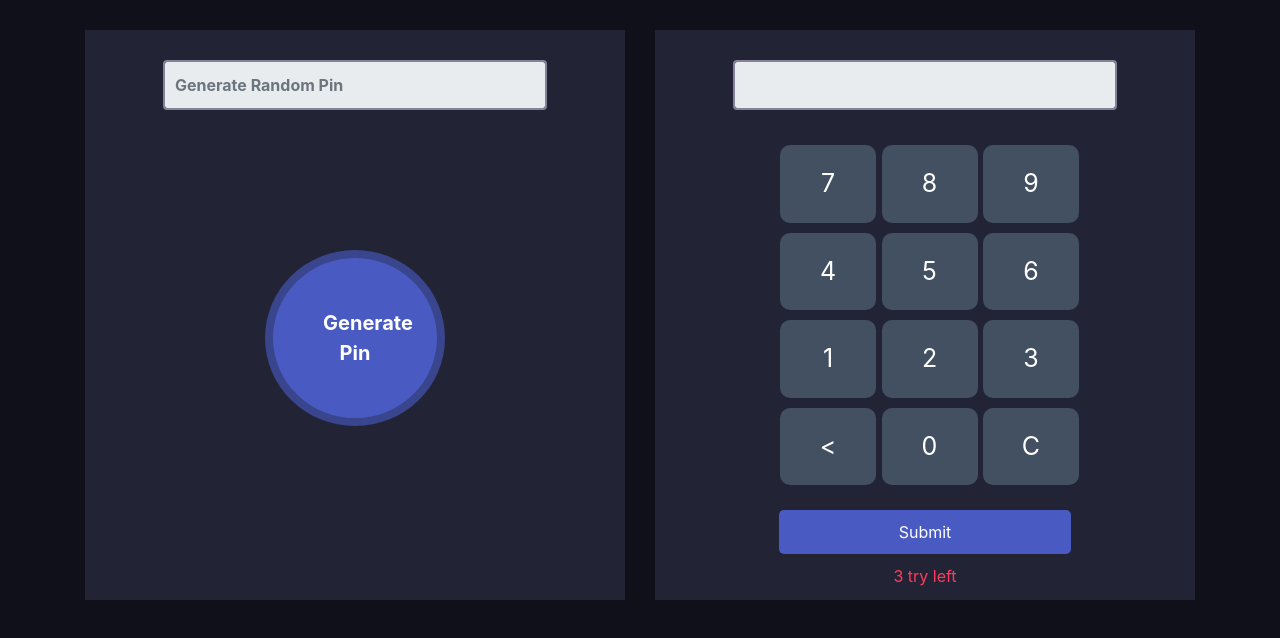
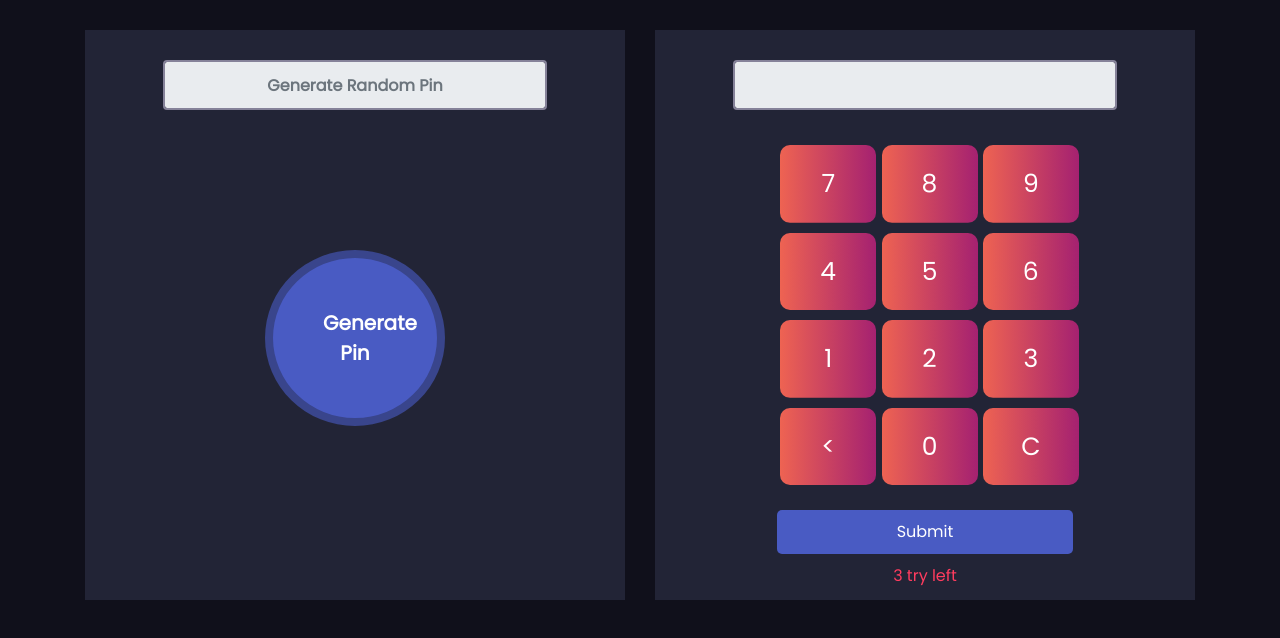
Before and after one commit to parijat-datta/pin-matcher, a plain HTML site: page index.html in a window 1280 px wide. Drawn offline with nearby package versions, Linux system fonts and the light colour scheme.

Commit message:
Finally The Project is Complete with Additional CSS

```diff
--- a/index.html
+++ b/index.html
@@ -4,6 +4,7 @@
         <meta charset="UTF-8">
         <meta name="viewport" content="width=device-width, initial-scale=1.0">
         <title>Pin Generator</title>
+        <link href="https://fonts.googleapis.com/css2?family=Poppins&display=swap" rel="stylesheet">
         <link rel="stylesheet" href="https://stackpath.bootstrapcdn.com/bootstrap/4.5.0/css/bootstrap.min.css" integrity="sha384-9aIt2nRpC12Uk9gS9baDl411NQApFmC26EwAOH8WgZl5MYYxFfc+NcPb1dKGj7Sk" crossorigin="anonymous">
         <link rel="stylesheet" href="style.css">
         <script src="script.js" async ></script>
@@ -21,9 +22,9 @@
             <div class="input-section half-width">
                 <input id="numberInput" class="form-control" type="text" disabled>
                 <div class="numbers">
-                    <div class="calc-body">
+                    <div id=calBody class="calc-body">
                         <div class="calc-button-row">
-                            <div id="7" onclick=" userInput(this.id)" class="button">7</span></div>
+                            <div  id="7" onclick=" userInput(this.id)" class="button">7</span></div>
                             <div id="8" onclick=" userInput(this.id)"  class="button">8</div>
                             <div id="9" onclick=" userInput(this.id)"  class="button">9</div>
                         </div>
--- a/script.js
+++ b/script.js
@@ -1,3 +1,5 @@
+//Generating 4 digit Random Numbers where Minimum is 1000 and Max is 9999
+
 function randomDigit(){
      const min=1000;
      const max=9999;
@@ -15,22 +17,21 @@ function randomDigit(){
     }
 
 
-
+    //Taking User Input (0-9) and Showing it to the Input Screen
     function userInput(clicked_id){
-
-
-//         let x=clicked_id;
-        let y=clicked_id;
+        let key=clicked_id;
         const str=document.getElementById('numberInput').value;
+        //Only 4-Digit Number will be Accepted
         if(str.length<4){
 
-document.getElementById('numberInput').value+=y;}
-
-
-
+document.getElementById('numberInput').value+=key;}
+        //Alert User if there is already 4 digits Have been Inserted
+        else if(str.length>=4){
+            alert("Pin can contain 4 Digits Only!");
+        }
     }
 
-
+   //Deleting the Last Element of the String using Back Cursor for Bonus Mark
     function backCursor(){
     const str=document.getElementById('numberInput').value;
 
@@ -41,77 +42,83 @@ document.getElementById('numberInput').value+=y;}
     }
 
 
+    //For clearing the Screen when C is Pressed for Bonus Mark
+
     function clearInput(){
 
         const str="";
         document.getElementById('numberInput').value=str;
 
+}
 
 
-
-    }
-
-
+  //Submit Button for the Result
 
     function submitButton(){
 
    const oldStr=document.getElementById('randomPin').value;
    const newStr=document.getElementById('numberInput').value;
 
+
+//Checking if both input is not Null and They are Matched
    if(oldStr==newStr&oldStr.length!=0&newStr.length!=0){
+    document.getElementById('success').style.display="block";
+    document.getElementById('wrong').style.display="none";
 
-    document.getElementById('success').style.display="block";
+    //Everytime The Inputs are Matched The number of chance will be set to 3
+    document.getElementById('chance').innerText='3';
    }
 
    if(oldStr.length==0||newStr.length==0){
 
+    /*Checking if Random number has been Generated and Telling user to Generate
+    the Random Number First*/
      if(oldStr.length==0){
         document.getElementById('randomPin').value="Generate Random Pin First";
+
+        //if user has not generated the Random Pin the Page will Reload automatically after 5s
         timeFunction();
     }
+
+    /*Checking if user has entered the Input and Telling user to Insert the Pin*/
      if(newStr.length==0){
         document.getElementById('numberInput').value="Enter Your Pin";
      }
+
+     //if user has not entered the Pin the Page will Reload automatically after 5s
       timeFunction();
    }
 
    if(newStr.length<4){
 
-
+    /*If user has not inserted 4 digits it will alert user but the number of
+    chance will not be decreased and the page will reload after 5s*/
        document.getElementById('numberInput').value="Pin Must Contain 4 Numbers";
        timeFunction();
 
   }
 
    else if(oldStr!=newStr&oldStr.length!=0&newStr.length!=0){
-
+    /*The Inputs are not Matched and The strings are not empty*/
 
     document.getElementById('wrong').style.display="block";
-    // let chancesLeft=document.getElementById('chance').innerText;
-    // let chancesLeftNumber=parseInt(chancesLeft);
-    // chancesLeftNumber=chancesLeftNumber-1;
+    document.getElementById('success').style.display="none";
+    /*The Number of Chance will be decreased */
     chanceCount();
    }
-
-
-
-
-
-
 
     }
 
 
 
-
+    //The Page will Reload if User do not Follow the instruction
     function timeFunction() {
         setTimeout(function(){ location.reload();}, 5000);
     }
 
 
-
+    //Counting the Number of Chances left for entering the Pin For Bonus Mark
     function chanceCount(){
-
         const val=document.getElementById('chance').innerText;
         const newVal=parseInt(val);
         let decreaseVal=newVal;
@@ -124,8 +131,10 @@ document.getElementById('numberInput').value+=y;}
         if(decreaseVal==0){
 
           const button=document.getElementById('submit');
+          const calculatorBody=document.getElementById('calBody');
           button.style.background = 'red';
-        button.disabled = true;
+          button.disabled = true;
+
 
         }
 
--- a/style.css
+++ b/style.css
@@ -4,6 +4,7 @@
 body {
     background: #10101B;
     height: 100vh;
+    font-family: 'Poppins', sans-serif;
 }
 .container {
     margin-top: 30px;
@@ -26,10 +27,16 @@ body {
     font-weight: bold;
     font-size: 20px;
     text-align: center;
-}
+    transition: background-color 0.6s;}
+
 .generate-btn:focus{
     outline: none;
     box-shadow: none;
+}
+.generate-btn:hover{
+    background: linear-gradient(to right, #971706, #ee6352);
+    transform: scale(1.1);
+
 }
 
 input[type='text'] {
@@ -38,7 +45,7 @@ input[type='text'] {
     color: #495BC3;
     width: 80%;
     margin: 0 auto;
-    font-weight: 700;
+    font-weight: 600;
     border: 2px solid #858299;
     height: 50px;
     padding: 10px;}
@@ -65,17 +72,7 @@ width: 100%;
 }
 
 .button {
-width: 20%;
-background: #425062;
-color: #fff;
-padding: 20px 0;
-margin: 5px;
-display: inline-block;
-font-size: 25px;
-text-align: center;
-vertical-align: middle;
-margin-right: -4px;
-border-radius: 10px;
+
 cursor: pointer;
 }
 .blink-me {
@@ -86,8 +83,20 @@ color: #E0B612;
     margin-top: 20px;
     padding: 10px 120px;
     border-radius: 5px;
-    background: #495BC3;
+    background-color: #495BC3;
     color: #fff;
+    background-position: left;
+    transition: background-position 0.6s;
+}
+
+.submit-btn:hover{
+    border: none;
+    margin-top: 20px;
+    padding: 10px 120px;
+    border-radius: 5px;
+    background-image: linear-gradient(to right, #971706, #ee6352);
+    background-position: right;
+    transform: scale(1.05);
 }
 .notify {
     color: #fff;
@@ -113,3 +122,35 @@ color: #E0B612;
 
     display:none;
 }
+
+input{
+
+
+    text-align: center;
+}
+
+.button{
+    background: linear-gradient(90deg, #ee6352, purple, #ee6352);
+    background-size: 300%;
+    background-position: left;
+    transition: background-position 0.6s;
+    cursor: pointer;
+    color: white;
+    border: 0;
+    width: 20%;
+    color: #fff;
+    padding: 20px 0;
+    margin: 5px;
+    display: inline-block;
+    font-size: 25px;
+    text-align: center;
+    vertical-align: middle;
+    margin-right: -4px;
+    border-radius: 10px;
+
+}
+
+.button:hover{
+    background-position: right;
+    transform: scale(1.05);
+}
```
